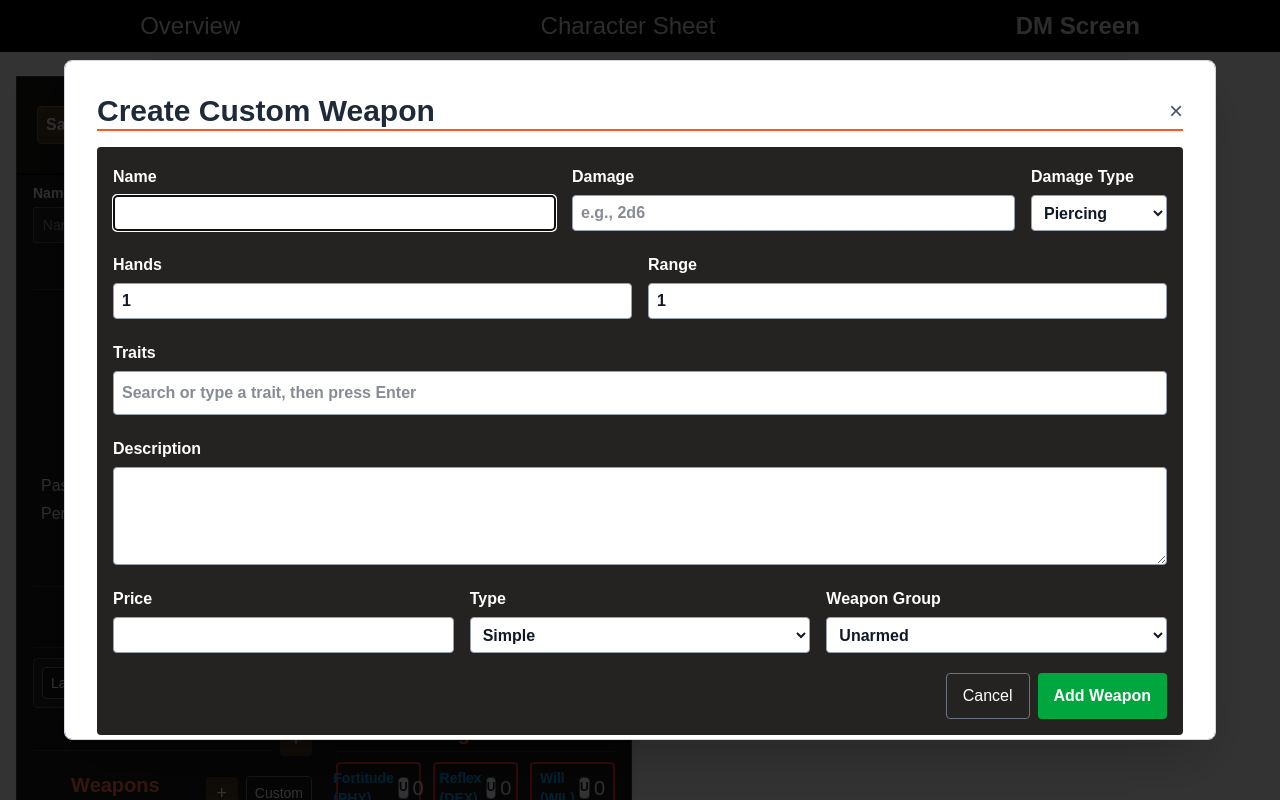
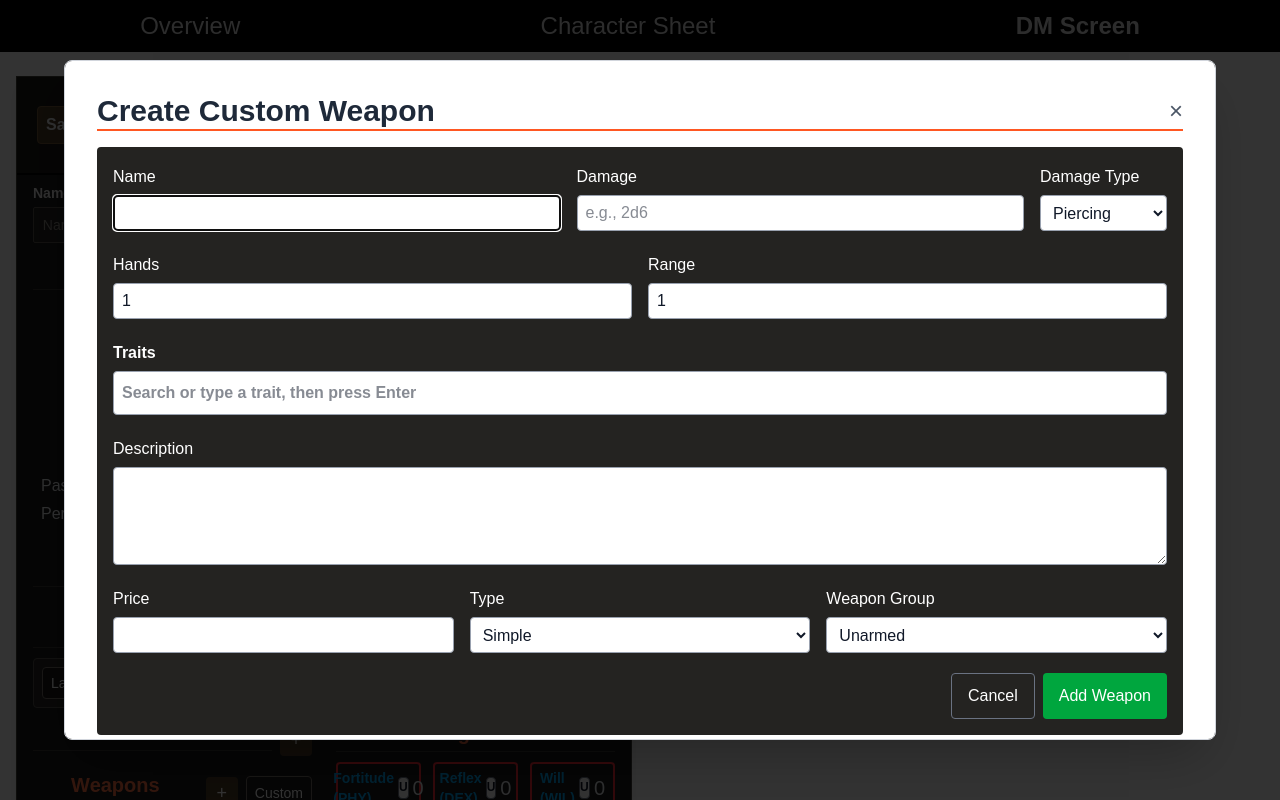
Before and after one commit to Acasez/kastorixv2, a React (Vite) app: page /kastorixv2/DMScreen in a window 1280 px wide. Both pictures are taken after a click on the button "Custom". Shown: the top 800 px of the page. Built offline with nearby package versions, Linux system fonts and the light colour scheme.

Commit message:
Custom weapons modal

```diff
--- a/src/components/DMScreen/CreatureStrikeList.tsx
+++ b/src/components/DMScreen/CreatureStrikeList.tsx
@@ -8,7 +8,7 @@ import ChoiceModal from "../ModalViews/ChoiceModal";
 import ChoiceModalFrame from "../ModalViews/ChoiceModalFrame";
 import { getWeaponChoiceItems } from "../ModalViews/choiceData";
 import CreatureSectionHeader from "./CreatureSectionHeader";
-import CreatureWeaponModal from "./CreatureWeaponModal";
+import CreatureWeaponModal from "./CustomWeaponModal";
 import type { ChoiceItem } from "../ModalViews/ChoiceModal";
 
 const weaponChoiceItems = getWeaponChoiceItems(["Golem"]);
--- a/src/components/DMScreen/CreatureWeaponModal.tsx
+++ b/src/components/DMScreen/CustomWeaponModal.tsx
@@ -4,31 +4,13 @@ import weaponTraits from "../../JSON/weapon_traits.json";
 import type { Weapon } from "../../types/Weapons";
 import ChoiceModalFrame from "../ModalViews/ChoiceModalFrame";
 import WeaponTraitComponent from "../CharacterSheet/TabbedSection/WeaponTraitComponent";
+import { WEAPON_TYPES, WEAPON_GROUPS } from "../../constants/Weapons";
 
-type CreatureWeaponModalProps = {
+type CustomWeaponModalProps = {
   initialWeapon?: Weapon;
   closeModal: () => void;
   onSave: (weapon: Weapon) => boolean;
 };
-
-const WEAPON_TYPES = ["Unarmed", "Simple", "Martial", "Advanced", "Artificer"];
-const WEAPON_GROUPS = [
-  "Axe",
-  "Bow",
-  "Club",
-  "Crossbow",
-  "Flail",
-  "Hammer",
-  "Knife",
-  "Polearm",
-  "Runegun",
-  "Shield",
-  "Sling",
-  "Spear",
-  "Staff",
-  "Sword",
-  "Unarmed",
-];
 
 const EMPTY_WEAPON: Weapon = {
   name: "",
@@ -43,11 +25,11 @@ const EMPTY_WEAPON: Weapon = {
   weaponGroup: "Unarmed",
 };
 
-export default function CreatureWeaponModal({
+export default function CustomWeaponModal({
   initialWeapon,
   closeModal,
   onSave,
-}: CreatureWeaponModalProps) {
+}: CustomWeaponModalProps) {
   const [weapon, setWeapon] = useState<Weapon>(
     () => initialWeapon ?? EMPTY_WEAPON,
   );
@@ -102,7 +84,7 @@ export default function CreatureWeaponModal({
     >
       <form className="space-y-5 rounded bg-[#242321] p-4" onSubmit={submit}>
         <div className="grid gap-4 md:grid-cols-[1fr_1fr_auto]">
-          <label className="flex min-w-0 flex-col gap-1 font-semibold text-white">
+          <label className="flex min-w-0 flex-col gap-1 text-white">
             <span>Name</span>
             <input
               required
@@ -114,7 +96,7 @@ export default function CreatureWeaponModal({
               className="h-9 min-w-0 rounded border border-gray-400 bg-white px-2 text-gray-900"
             />
           </label>
-          <label className="flex min-w-0 flex-col gap-1 font-semibold text-white">
+          <label className="flex min-w-0 flex-col gap-1 text-white">
             <span>Damage</span>
             <input
               required
@@ -126,7 +108,7 @@ export default function CreatureWeaponModal({
               className="h-9 min-w-0 rounded border border-gray-400 bg-white px-2 text-gray-900"
             />
           </label>
-          <label className="flex flex-col gap-1 font-semibold text-white">
+          <label className="flex flex-col gap-1 text-white">
             <span>Damage Type</span>
             <select
               value={weapon.damageType}
@@ -145,11 +127,11 @@ export default function CreatureWeaponModal({
         </div>
 
         <div className="grid gap-4 sm:grid-cols-2">
-          <label className="flex flex-col gap-1 font-semibold text-white">
+          <label className="flex flex-col gap-1 text-white">
             <span>Hands</span>
             <input
               type="number"
-              min={1}
+              min={0}
               value={weapon.hands}
               onChange={(event) =>
                 setWeapon({ ...weapon, hands: event.target.value })
@@ -157,7 +139,7 @@ export default function CreatureWeaponModal({
               className="h-9 rounded border border-gray-400 bg-white px-2 text-gray-900"
             />
           </label>
-          <label className="flex flex-col gap-1 font-semibold text-white">
+          <label className="flex flex-col gap-1  text-white">
             <span>Range</span>
             <input
               type="number"
@@ -242,7 +224,7 @@ export default function CreatureWeaponModal({
           )}
         </div>
 
-        <label className="flex flex-col gap-1 font-semibold text-white">
+        <label className="flex flex-col gap-1 text-white">
           <span>Description</span>
           <textarea
             rows={3}
@@ -255,7 +237,7 @@ export default function CreatureWeaponModal({
         </label>
 
         <div className="grid gap-4 sm:grid-cols-3">
-          <label className="flex flex-col gap-1 font-semibold text-white">
+          <label className="flex flex-col gap-1 text-white">
             <span>Price</span>
             <input
               value={weapon.price}
@@ -265,7 +247,7 @@ export default function CreatureWeaponModal({
               className="h-9 rounded border border-gray-400 bg-white px-2 text-gray-900"
             />
           </label>
-          <label className="flex flex-col gap-1 font-semibold text-white">
+          <label className="flex flex-col gap-1 text-white">
             <span>Type</span>
             <select
               value={weapon.type}
@@ -279,7 +261,7 @@ export default function CreatureWeaponModal({
               ))}
             </select>
           </label>
-          <label className="flex flex-col gap-1 font-semibold text-white">
+          <label className="flex flex-col gap-1 text-white">
             <span>Weapon Group</span>
             <select
               value={weapon.weaponGroup}
@@ -305,7 +287,7 @@ export default function CreatureWeaponModal({
           </button>
           <button
             type="submit"
-            className="rounded bg-green-600 px-4 py-2 font-semibold text-white hover:bg-green-500"
+            className="rounded bg-green-600 px-4 py-2 text-white hover:bg-green-500"
           >
             {isEditing ? "Save Weapon" : "Add Weapon"}
           </button>
--- /dev/null
+++ b/src/constants/Weapons.tsx
@@ -0,0 +1,24 @@
+export const WEAPON_TYPES = [
+  "Unarmed",
+  "Simple",
+  "Martial",
+  "Advanced",
+  "Artificer",
+];
+export const WEAPON_GROUPS = [
+  "Axe",
+  "Bow",
+  "Club",
+  "Crossbow",
+  "Flail",
+  "Hammer",
+  "Knife",
+  "Polearm",
+  "Runegun",
+  "Shield",
+  "Sling",
+  "Spear",
+  "Staff",
+  "Sword",
+  "Unarmed",
+];
```
